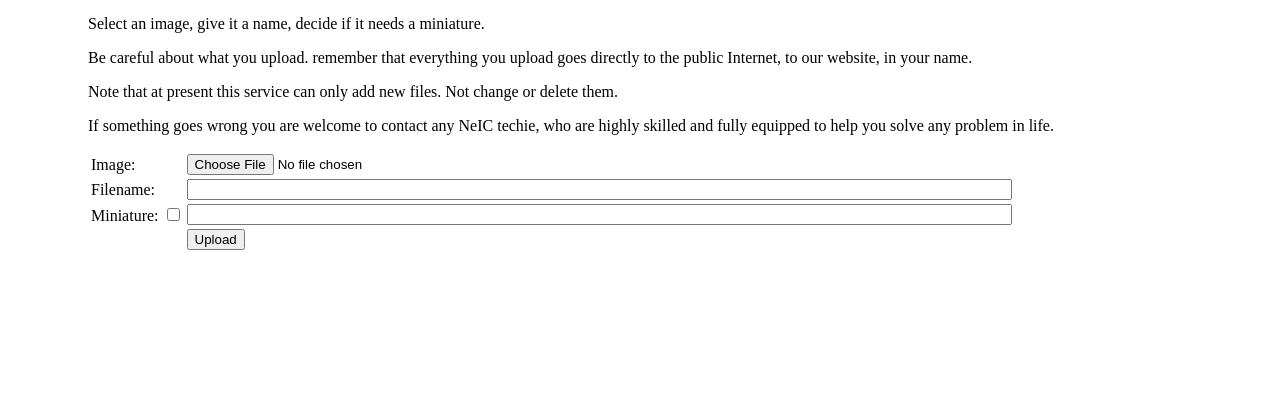
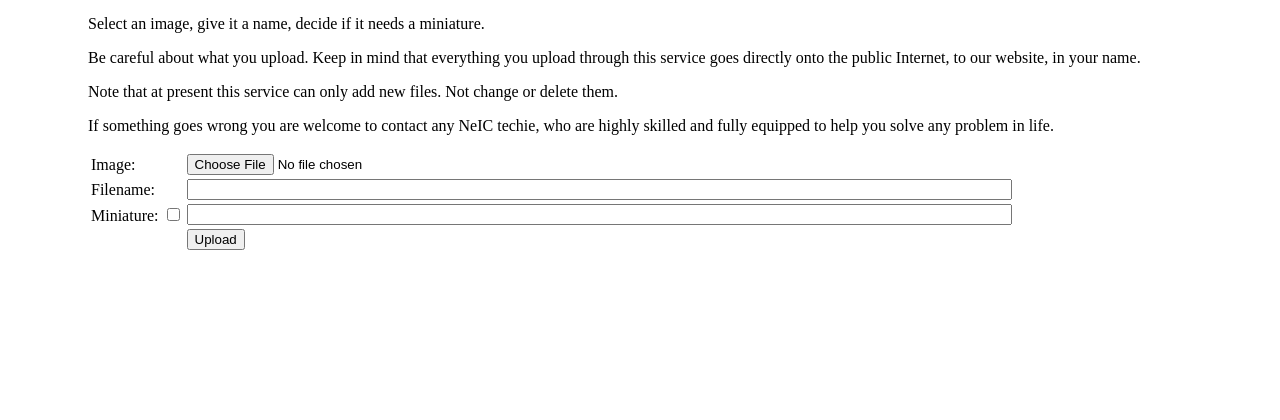
Before and after one commit to neicnordic/github_uploader, a Django app: template github_uploader/templates/github_uploader/upload.html in a window 1280 px wide. Shown: the part 303-723 px from the top of the page. Run offline with Django 3.2, Linux system fonts and the light colour scheme; the template is opened without the code that fills it, so the values that code supplies are empty; some libraries are stand-ins or nearby versions.

Commit message:
Spelling, phrasing.

```diff
--- a/github_uploader/templates/github_uploader/upload.html
+++ b/github_uploader/templates/github_uploader/upload.html
@@ -5,7 +5,7 @@
 {% block content %}
 <p> Select an image, give it a name, decide if it needs a miniature.
 
-<p> Be careful about what you upload. remember that everything you upload goes directly to the public Internet, to our website, in your name.
+<p> Be careful about what you upload. Keep in mind that everything you upload through this service goes directly onto the public Internet, to our website, in your name.
 
 <p> Note that at present this service can only add new files. Not change or delete them.
 
```
